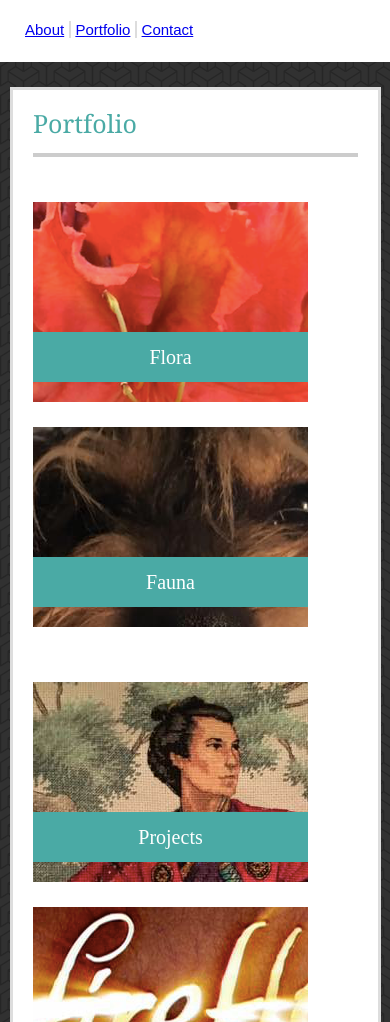
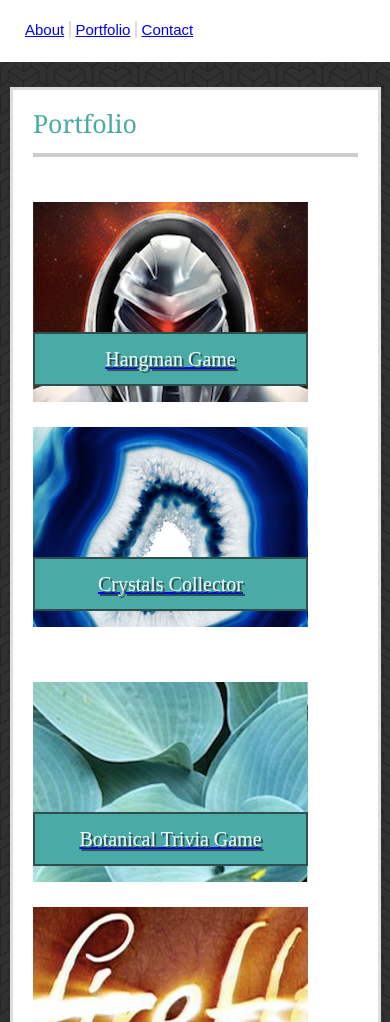
Before and after one commit to SpiderRam/Responsive-Portfolio, a plain HTML site: page portfolio.html in a window 390 px wide. Shown: the part 78-1100 px from the top of the page. Drawn offline with Linux system fonts and the light colour scheme.

Commit message:
project links

```diff
--- a/assets/css/style.css
+++ b/assets/css/style.css
@@ -150,7 +150,12 @@ like I missed something, and that I was lucky it worked out. */
     padding: 10px 25px 10px 25px;
     margin-top: 130px;
     text-align: center;
-    color: #ffffff;
+
+    color: #F0F8FF;
+    border: 2px solid #2F4F4F;
+
+    font-size: 20px;
+    text-shadow: 2px 2px #2F4F4F;
 }
 
 /* I think I could use flex box more efficiently,
@@ -164,25 +169,25 @@ to learn.*/
 
 /* I just decided to use my own pics and categories,
 I'm sure they'll need to change in a future iteration. */
-#flora {
+#hangman {
     display: inline-block;
-    background-image: url(../images/flora.png);
+    background-image: url(../images/p_cylon.png);
     width: 275px;
     height: 200px;
     overflow: auto;
 }
 
-#fauna {
+#crystals {
     display: inline-block;
-    background-image: url(../images/fauna.png);
+    background-image: url(../images/p_agate.png);
     width: 275px;
     height: 200px;
     overflow: auto;
 }
 
-#projects {
+#botanicalTrivia {
     display: inline-block;
-    background-image: url(../images/projects.png);
+    background-image: url(../images/p_hosta.png);
     width: 275px;
     height: 200px;
     overflow: auto;
@@ -205,7 +210,7 @@ I'm sure they'll need to change in a future iteration. */
 }
 
 /* Adds gaps between flexbox children in the row. */
-#flora, #projects, #travels {
+#hangman, #botanicalTrivia, #travels {
     margin-right: 25px;
 }
 
@@ -230,8 +235,8 @@ I'm sure they'll need to change in a future iteration. */
         width: 100%;
     }
 
-    /* Changing #flora to match didn't fix the offset */
-    #fauna, #geekery {
+    /* Changing #hangman to match didn't fix the offset */
+    #crystals, #geekery {
         margin-top: 25px;
     }
 }
@@ -250,7 +255,7 @@ I'm sure they'll need to change in a future iteration. */
         width: 100%;
     }
 
-    #fauna, #flora, #projects, #geekery, #travels {
+    #crystals, #hangman, #botanicalTrivia, #geekery, #travels {
         margin-top: 25px;
     }
 }
@@ -269,7 +274,7 @@ I'm sure they'll need to change in a future iteration. */
         width: 100%;
     }
 
-    #fauna, #flora, #projects, #geekery, #travels {
+    #crystals, #hangman, #botanicalTrivia, #geekery, #travels {
         margin-top: 25px;
     }
 }
--- a/portfolio.html
+++ b/portfolio.html
@@ -24,18 +24,18 @@
         <h2>Portfolio</h2>
 
         <div class="flex">
-            <div id="flora">
-                <div class="box">Flora</div>
-            </div>
-            <div id="fauna">
-                <div class="box">Fauna</div>
-            </div>
+            <a id="hangman" href="https://spiderram.github.io/Word_Guess_Game/" target="_blank">
+                <div class="box">Hangman Game</div>
+            </a>
+            <a id="crystals" href="https://spiderram.github.io/unit-4-game/" target="_blank">
+                <div class="box">Crystals Collector</div>
+            </a>
         </div>
 
         <div class="flex">
-            <div id="projects">
-                <div class="box">Projects</div>
-            </div>
+            <a id="botanicalTrivia" href="https://spiderram.github.io/TriviaGame/" target="_blank">
+                <div class="box">Botanical Trivia Game</div>
+            </a>
             <div id="geekery">
                 <div class="box">Geekery</div>
             </div>
```
Also changed, not shown: index.html (+21 -18 lines), assets/images/p_agate.png (added), assets/images/p_cylon.png (added), assets/images/p_hosta.png (added), assets/images/profile_pic_1.png (added).
